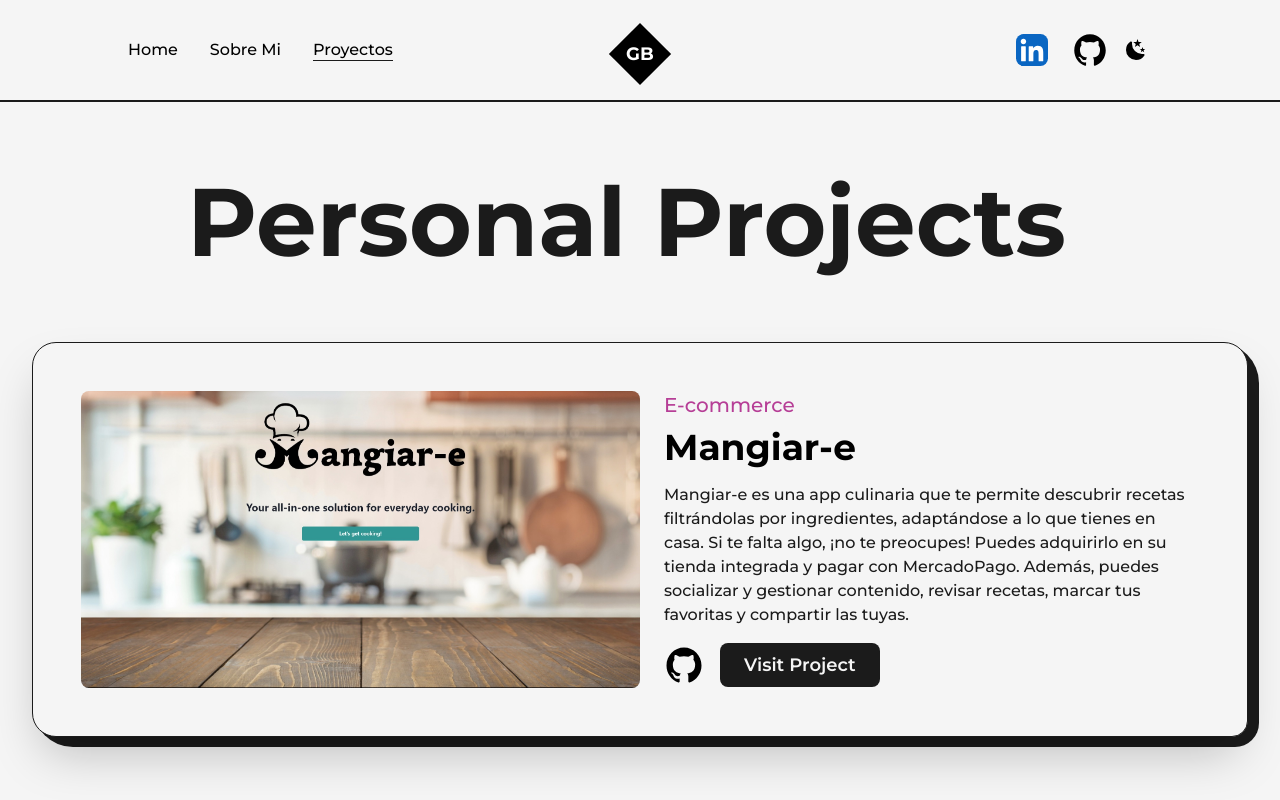
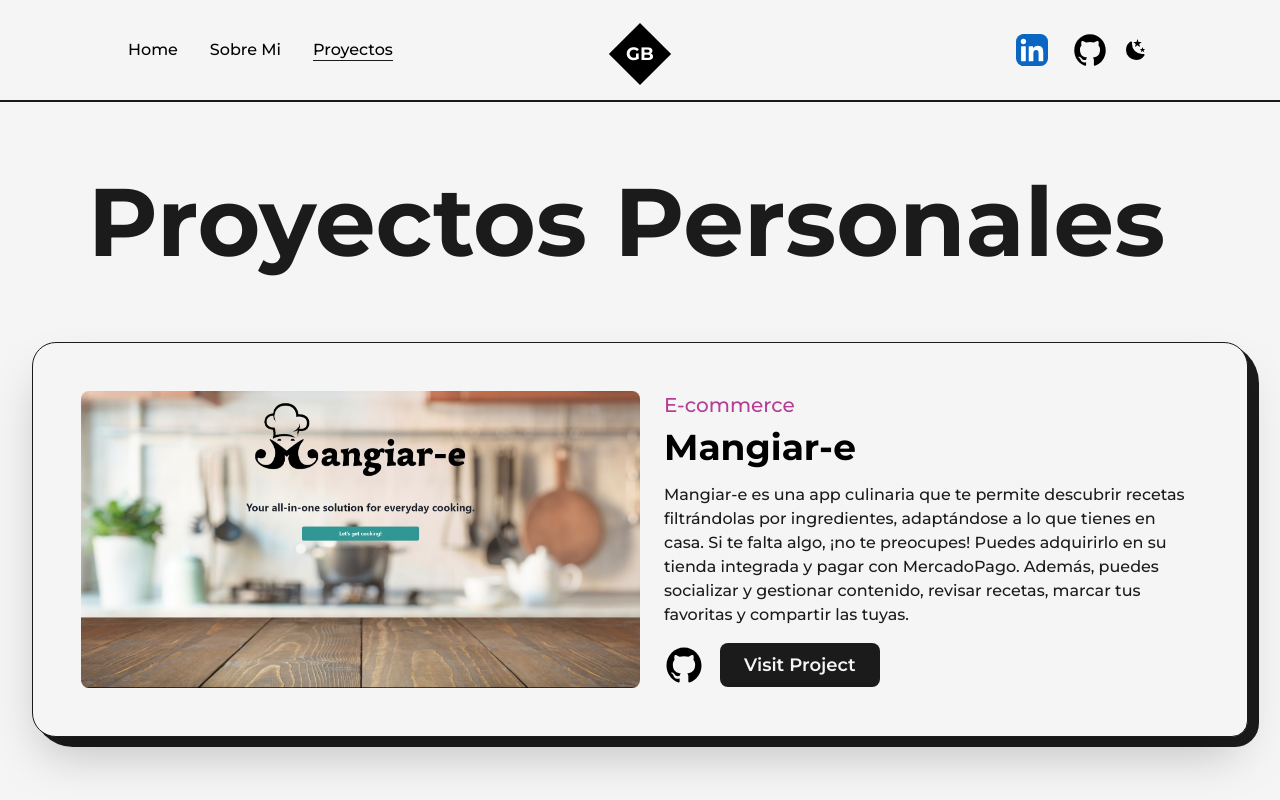
Before and after one commit to GonzaBolognese/GonzaloBolognese, a Next.js app: page /projects in a window 1280 px wide. Shown: the top 800 px of the page. Built offline with nearby package versions, Linux system fonts and the light colour scheme.

Commit message:
Titulos cambiados al español

```diff
--- a/src/app/about/page.jsx
+++ b/src/app/about/page.jsx
@@ -22,7 +22,7 @@ const About = () => {
         <main className='flex w-full flex-col items-center justify-center dark:text-light'>
             <div className='pt-16 z-0 inline-block h-full w-full bg-light p-32 dark:bg-dark xl:p-24 lg:p-16
       md:p-12 sm:p-8'>
-                <AnimetedText text="My Biography" className='mb-16 lg:!text-7xl sm:!text-6xl xs:!text-4xl sm:mb-8' />
+                <AnimetedText text="Sobre Mi" className='mb-16 lg:!text-7xl sm:!text-6xl xs:!text-4xl sm:mb-8' />
                 <div className='grid w-full grid-cols-8 gap-16 sm:gap-8 '>
                     <div className='col-span-3 flex flex-col items-start justify-start xl:col-span-4 md:order-2 md:col-span-8'>
                         <p className='font-medium'>
@@ -64,7 +64,7 @@ const About = () => {
                             <span className='inline-block text-7xl font-bold md:text-6xl sm:text-5xl xs:text-4xl'>
                                 2+
                             </span>
-                            <h2 className='text-xl font-medium capitalize text-dark/75 dark:text-light/75 xl:text-center md:text-lg sm:text-base xs:text-sm'>Años de Experiencia</h2>
+                            <h2 className='text-xl font-medium capitalize text-dark/75 dark:text-light/75 xl:text-center md:text-lg sm:text-base xs:text-sm'>Años de Desarrollo</h2>
                         </div>
                         <div className='flex flex-col items-end justify-center xl:items-center'>
                             <span className='inline-block text-7xl font-bold md:text-6xl sm:text-5xl xs:text-4xl'>
--- a/src/app/projects/page.jsx
+++ b/src/app/projects/page.jsx
@@ -76,7 +76,7 @@ const proyects = () => {
       <main className='w-full mb-16 flex flex-col items-center justify-center dark:text-light'>
       <Transition />
         <div className='pt-16'>
-          <AnimetedText text="Personal Projects" className="mb-16 lg:text-7xl sm:mb-8 sm:!text-6xl xs :!text-4xl" />
+          <AnimetedText text="Proyectos Personales" className="mb-16 lg:text-7xl sm:mb-8 sm:!text-6xl xs :!text-4xl" />
           <div className='grid grid-cols-12 gap-24 gap-y-32 xl:gap-x-16 lg:gap-x-8 md:gap-y-24 sm:gap-x-0'>
             <div className='col-span-12'>
               <FeaturedProject
```
